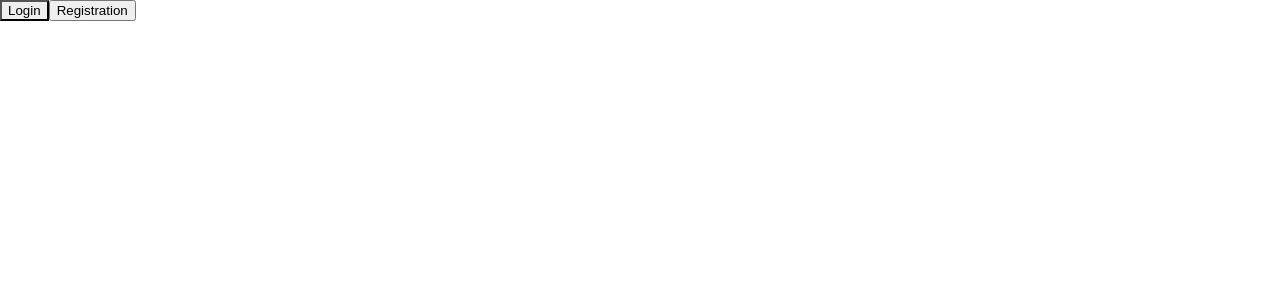
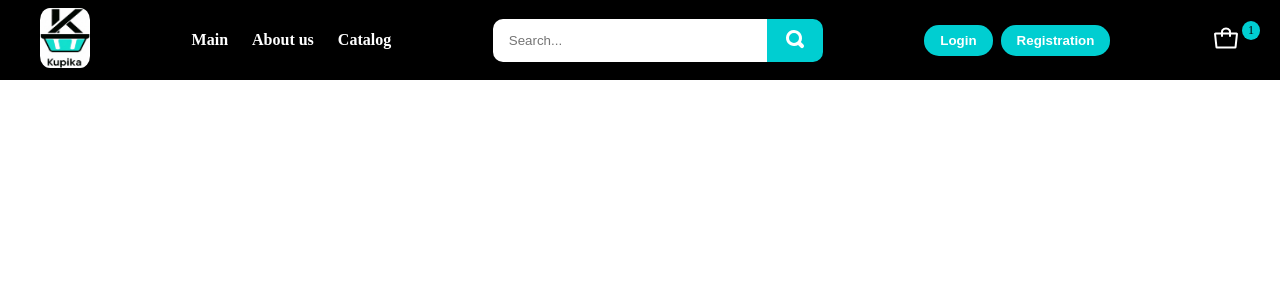
Before and after one commit to ilyha1003/FinalRSProject, an Angular app: page / in a window 1280 px wide. Shown: the top 300 px of the page. Built offline with nearby package versions, Linux system fonts and the light colour scheme.

Commit message:
feat: add header

```diff
--- a/src/app/components/header/header.component.html
+++ b/src/app/components/header/header.component.html
@@ -1,5 +1,26 @@
 <header *ngIf="showHeader" class="header">
   <div class="header__wrapper">
+
+    <div>
+      <a class="header__logo-link" routerLink="/">
+        <img class="header__logo-img" src="/assets/images/header-logo.webp" alt="Kupika Logo">
+      </a>
+    </div>
+
+    <nav class="header__nav">
+      <a class="header__link" routerLink="/">Main</a>
+      <a class="header__link" routerLink="/about">About us</a>
+      <a class="header__link" routerLink="/catalog">Catalog</a>
+    </nav>
+    <form class="header__form" action="">
+      <div class="header__search">
+        <input class="header__search-input" type="text" placeholder="Search..." />
+        <button class="button header__search-button" type="submit">
+          <svg class="header__search-icon" xmlns="http://www.w3.org/2000/svg" width="24" height="24" class="ag100-b2"><path fill="currentColor" d="M17.892 15.064a8 8 0 1 0-2.828 2.828l2.522 2.522a2 2 0 1 0 2.828-2.828zM11 16a5 5 0 1 1 0-10 5 5 0 0 1 0 10"></path></svg>
+        </button>
+      </div>
+    </form>
+
     <div class="header__buttons" *ngIf="!isLogin">
       <button
         class="button header__button header__button_login"
@@ -16,6 +37,13 @@
     </div>
 
     <div *ngIf="isLogin">
+      <a routerLink="/prolile">
+        <svg xmlns="http://www.w3.org/2000/svg" width="22" height="22" viewBox="0 0 24 24" fill="none" stroke="white" stroke-width="2" stroke-linecap="round" stroke-linejoin="round" class="tabler-icon tabler-icon-user" data-sentry-element="IconUser" data-sentry-source-file="profile-button.tsx"><path d="M8 7a4 4 0 1 0 8 0a4 4 0 0 0 -8 0"></path><path d="M6 21v-2a4 4 0 0 1 4 -4h4a4 4 0 0 1 4 4v2"></path>
+        </svg>
+      </a>
+    </div>
+
+    <div *ngIf="isLogin">
       <button
         class="button header__button header__button_logout"
         (click)="logout()"
@@ -23,5 +51,14 @@
         Logout
       </button>
     </div>
+
+    <div>
+      <a class="header__basket" routerLink="/basket">
+        <svg class="header__basket-svg" width="28" height="24" viewBox="0 0 28 24" fill="none" xmlns="http://www.w3.org/2000/svg"><path d="M3.05928 8.05327L4.45214 21.0533C4.47936 21.3073 4.69377 21.5 4.94929 21.5H23.0507C23.3062 21.5 23.5206 21.3073 23.5479 21.0533L24.9407 8.05327C24.9724 7.75774 24.7408 7.5 24.4436 7.5H3.55643C3.25921 7.5 3.02761 7.75773 3.05928 8.05327Z" stroke="white" stroke-width="2"></path> <path d="M10 10V5.96291C10 5.32681 10.1084 4.6824 10.4975 4.17917C11.0609 3.45035 12.1503 2.5 14 2.5C15.8497 2.5 16.9391 3.45035 17.5025 4.17917C17.8916 4.6824 18 5.32681 18 5.96291V10" stroke="white" stroke-width="2" stroke-linecap="round"></path></svg>
+
+        <!-- <svg class="header__basket-svg" xmlns="http://www.w3.org/2000/svg" shape-rendering="geometricPrecision" viewBox="0 0 24 24" width="20" height="20" fill="white" stroke="none" stroke-width="0"><path d="M12 .15c-2.985 0-5.416 2.28-5.416 5.077v.144l-.145.036H3.443L0 23.849h24L20.557 5.42h-3.129v-.18c0-2.81-2.43-5.09-5.428-5.09M7.727 5.264c0-2.21 1.914-3.974 4.273-3.974s4.273 1.766 4.273 3.95v.144l-.145.036h-8.4v-.144zm11.88 1.284L22.628 22.7H1.372L4.393 6.56h2.191v2.746h1.143V6.56h8.558v2.747h1.143V6.56h2.19z"></path></svg> -->
+        <span class="header__basket-badge" *ngIf="basketItemCount > 0">{{ basketItemCount }}</span>
+      </a>
+    </div>
   </div>
 </header>
--- a/src/app/components/header/header.component.scss
+++ b/src/app/components/header/header.component.scss
@@ -1,4 +1,119 @@
 .header {
-  max-width: 1440px;
+  background-color: var(--color-bg);
+  color: var(--color-text);
+  padding: 0.5rem 0;
+}
+
+.header__wrapper {
+  display: flex;
+  align-items: center;
+  justify-content: space-between;
+  gap: 0.5rem;
+  max-width: 1200px;
   margin: 0 auto;
+  padding: 0 1.5rem;
 }
+
+.header__logo-link {
+  cursor: pointer;
+}
+
+.header__logo-img {
+  height: 60px;
+  width: 50px;
+  border-radius: 20%;
+}
+
+.header__form {
+  flex: 1;
+  max-width: 330px;
+}
+
+.header__search {
+  display: flex;
+}
+
+.header__search-input {
+  max-width: 300px;
+  width: 100%;
+  padding: 0.5rem 0.5rem 0.5rem 1rem;
+  border-radius: 10px 0 0 10px;
+  border: none;
+}
+
+.header__search-button {
+  padding: 0.5rem 1rem;
+  border: none;
+  border-radius: 0 10px 10px 0;
+  color: var(--color-text);
+  background-color: var(--color-primary);
+  transition: all 0.4s ease-in-out;
+
+  &:hover {
+    background-color: grey;
+  }
+}
+
+.header__nav {
+  display: flex;
+  gap: 1.5rem;
+}
+
+.header__link {
+  font-size: 1rem;
+  font-weight: 700;
+  color: var(--color-text);
+  text-decoration: none;
+  cursor: pointer;
+  transition: all 0.4s ease-in-out;
+
+  &:hover {
+    color: var(--color-primary)
+  }
+}
+
+.header__basket {
+  position: relative;
+  cursor: pointer;
+}
+
+.header__basket-badge {
+  position: absolute;
+  top: -15px;
+  right: -20px;
+  background-color: var(--color-primary);
+  color: var(--color-black);
+  border-radius: 50%;
+  padding: 2px 6px;
+  font-size: 0.75rem;
+}
+
+.header__buttons {
+  display: flex;
+  gap: 0.5rem;
+}
+
+.header__button {
+  padding: 0.5rem 1rem;
+  border: none;
+  border-radius: 15px;
+  font-weight: 700;
+  color: var(--color-text);
+  background-color: var(--color-primary);
+  transition: all 0.4s ease-in-out;
+
+  &:hover {
+    background-color: grey;
+  }
+}
+
+.header__basket {
+
+  .header__basket-svg path{
+    transition: all 0.4s ease-in-out;
+  }
+
+  &:hover .header__basket-svg path{
+    stroke: var(--color-primary);
+  }
+}
--- a/src/app/components/header/header.component.ts
+++ b/src/app/components/header/header.component.ts
@@ -12,6 +12,7 @@ import { filter } from 'rxjs/operators';
 export class HeaderComponent implements OnInit {
   public isLogin = false;
   public showHeader = true;
+  public basketItemCount = 1;
 
   constructor(private router: Router) {}
 
--- a/src/styles.scss
+++ b/src/styles.scss
@@ -1,3 +1,12 @@
+:root {
+  --color-primary: #00CED1;
+  --color-bg: #000000;
+  --color-text: #ffffff;
+  --color-white: #ffffff;
+  --color-black: #000000;
+  --color-gray: grey;
+}
+
 body {
   margin: 0;
 }
```
Also changed, not shown: public/assets/images/header-logo.jpeg (added), public/assets/images/header-logo.webp (added).
